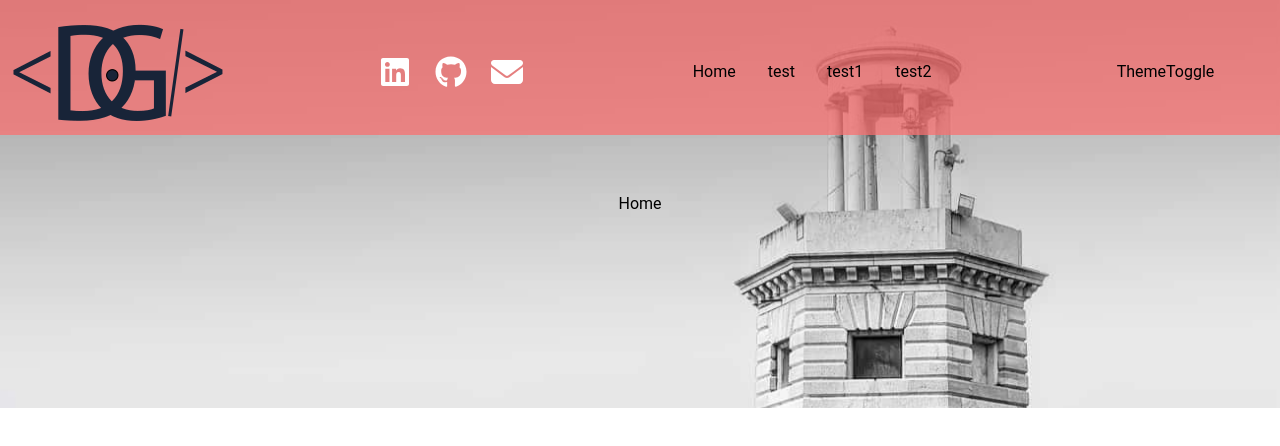
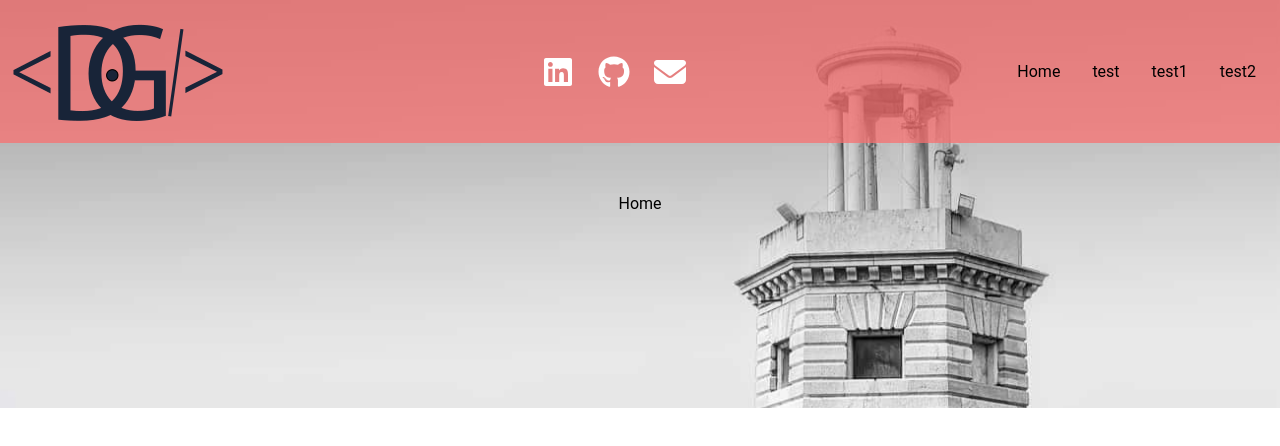
Before and after one commit to DaGo85/nasa-space-app, a React (Create React App) app: page / in a window 1280 px wide. Shown: the top 446 px of the page. Built offline with nearby package versions, Linux system fonts and the light colour scheme.

Commit message:
fixed navbar and html structure

```diff
--- a/src/components/navbar/NavBar.tsx
+++ b/src/components/navbar/NavBar.tsx
@@ -13,7 +13,8 @@ function NavBar() {
   };
 
   return (
-    <header className="z-30 w-screen pb-2 pt-4 fixed flex flex-row items-center justify-between bg-red-400/75">
+    <header>
+      <nav className="z-30 w-full pb-2 pt-4 fixed flex flex-col items-center justify-between bg-red-400/75">
         <span className=" flex flex-row justify-between items-center w-full px-2">
           <NavBarLogo />
           <NavBarSocialIcons />
@@ -22,11 +23,7 @@ function NavBar() {
               <NavBarLinks />
             </ul>
           </span>
-        <span className="flex md:flex-row-reverse px-4">
-          <ul className="hidden md:flex md:flex-row gap-8 items-center">
-            <ThemeToggle />
-          </ul>
-        </span>
+
           <NavBarHamBurger isOpen={isOpen} setIsOpen={setIsOpen} />
         </span>
         <ul
@@ -35,6 +32,7 @@ function NavBar() {
         >
           <NavBarLinks toggleNav={toggleNav} />
         </ul>
+      </nav>
     </header>
   );
 }
```
Lines whose indentation alone changed are shown as unchanged.
